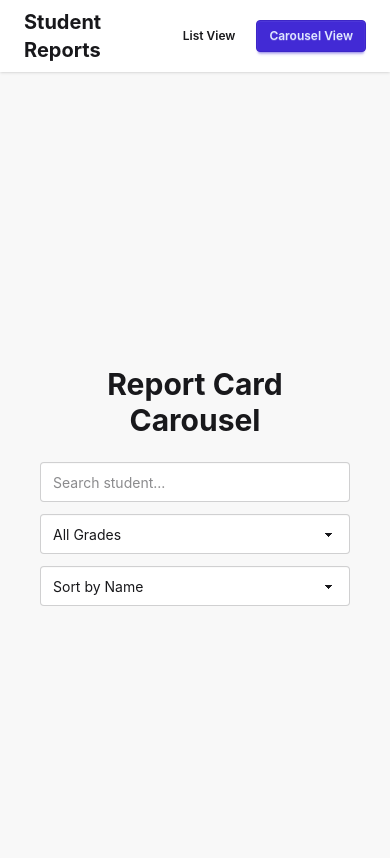
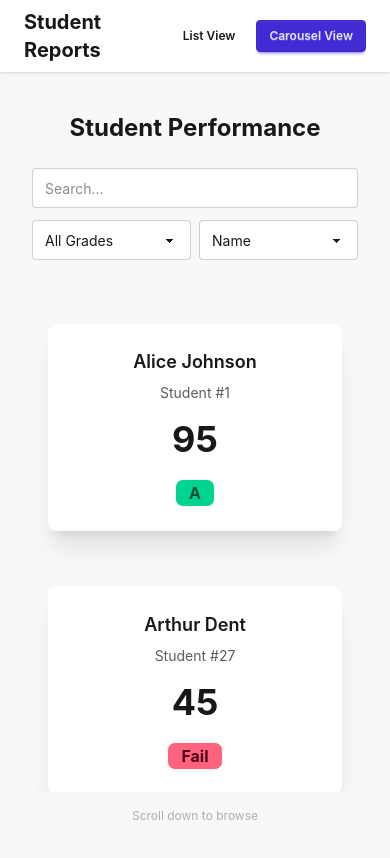
Before and after one commit to Joseph-Monakedi/ReportCards, a React (Vite) app: page / in a window 390 px wide. Both pictures are taken after a click on the button "Carousel View". Shown: the top 858 px of the page. Built offline with nearby package versions, Linux system fonts and the light colour scheme.

Commit message:
mobile friendl ui

```diff
--- a/src/components/Hover3dStudentCard.tsx
+++ b/src/components/Hover3dStudentCard.tsx
@@ -12,7 +12,7 @@ const Hover3DStudentCard = ({ student }: Props) => {
   const grade = getGradeInfo(student.score);
 
   return (
-    <div className="hover-3d min-w-[260px] flex-shrink-0 cursor-pointer">
+    <div className="hover-3d min-w-[260px] mx-auto w-full flex-shrink-0 cursor-pointer">
 
       <div className="card bg-base-100 shadow-xl">
         <div className="card-body items-center text-center">
--- a/src/components/ReportCard.tsx
+++ b/src/components/ReportCard.tsx
@@ -1,3 +1,4 @@
+import { useMemo } from "react";
 import { students } from "../data/students";
 import { getGradeInfo } from "../utils/gradeHelper";
 import { setUrlParam } from "../utils/urlState";
@@ -7,8 +8,8 @@ import { GradeFilter, SortType } from "../utils/urlState";
 const GradeReportCard = () => {
   const { grade, sort, search } = useFiltersFromUrl();
 
-  const filteredStudents = [...students]
-
+  const filteredStudents = useMemo(() => {
+    return [...students]
       .filter((s) => s.name.toLowerCase().includes(search.toLowerCase()))
       .filter((s) => {
         if (grade === GradeFilter.All) return true;
@@ -18,69 +19,83 @@ const GradeReportCard = () => {
         if (sort === SortType.name) return a.name.localeCompare(b.name);
         return b.score - a.score;
       });
+  }, [grade, sort, search]);
 
   return (
-    <div className="min-h-screen bg-base-200 flex items-center justify-center p-6">
+    <div className="min-h-screen bg-base-200 flex items-start justify-center p-2 sm:p-6">
       <div className="card bg-base-100 shadow-xl w-full max-w-2xl">
-        <div className="card-body">
-          <h2 className="card-title text-2xl mb-4">Grade Report Card</h2>
+        <div className="card-body p-4 sm:p-8">
+          <h2 className="card-title text-xl sm:text-2xl mb-4">Grade Report Card</h2>
 
-          <div className="flex flex-wrap gap-3 mb-4">
+          <div className="flex flex-col sm:flex-row gap-3 mb-6">
             <input
               type="text"
               placeholder="Search student..."
-              className="input input-bordered"
+              className="input input-bordered w-full"
               defaultValue={search}
               onChange={(e) => setUrlParam("search", e.target.value)}
             />
 
+            <div className="grid grid-cols-2 gap-2 w-full sm:w-auto">
               <select
-              className="select select-bordered"
+                className="select select-bordered w-full"
                 value={grade}
                 onChange={(e) => setUrlParam("grade", e.target.value)}
               >
                 <option value={GradeFilter.All}>All Grades</option>
-              <option value={GradeFilter.All}>Grade A</option>
-              <option value={GradeFilter.All}>Grade B</option>
-              <option value={GradeFilter.All}>Fail</option>
+                <option value={GradeFilter.A}>Grade A</option>
+                <option value={GradeFilter.B}>Grade B</option>
+                <option value={GradeFilter.Fail}>Fail</option>
               </select>
 
               <select
-              className="select select-bordered"
+                className="select select-bordered w-full"
                 value={sort}
                 onChange={(e) => setUrlParam("sort", e.target.value)}
               >
-              <option value={SortType.name}>Sort by Name</option>
-              <option value={SortType.score}>Sort by Score</option>
+                <option value={SortType.name}>Sort: Name</option>
+                <option value={SortType.score}>Sort: Score</option>
               </select>
             </div>
+          </div>
 
-          <div className="overflow-x-auto">
-            <table className="table">
+          {/* Table Container: Ensure it scrolls horizontally on tiny screens */}
+          <div className="overflow-x-auto -mx-4 sm:mx-0">
+            <table className="table table-zebra w-full">
               <thead>
                 <tr>
-                  <th>#</th>
-                  <th>Student</th>
-                  <th>Score</th>
-                  <th>Grade</th>
+                  <th className="px-2 sm:px-4">#</th>
+                  <th className="px-2 sm:px-4">Student</th>
+                  <th className="px-2 sm:px-4 text-right sm:text-left">Score</th>
+                  <th className="px-2 sm:px-4">Grade</th>
                 </tr>
               </thead>
               <tbody>
-                {filteredStudents.map((student) => {
+                {filteredStudents.length > 0 ? (
+                  filteredStudents.map((student) => {
                     const gradeInfo = getGradeInfo(student.score);
                     return (
-                    <tr key={student.id} className={gradeInfo.className}>
-                      <td>{student.id}</td>
-                      <td className="font-medium">{student.name}</td>
-                      <td>{student.score}</td>
-                      <td>
-                        <span className="badge badge-lg font-bold">
+                      <tr key={student.id} className={`${gradeInfo.className} hover`}>
+                        <td className="px-2 sm:px-4">{student.id}</td>
+                        <td className="px-2 sm:px-4 font-medium max-w-[120px] truncate sm:max-w-none">
+                          {student.name}
+                        </td>
+                        <td className="px-2 sm:px-4 text-right sm:text-left">{student.score}</td>
+                        <td className="px-2 sm:px-4">
+                          <span className="badge badge-sm sm:badge-md font-bold">
                             {gradeInfo.label}
                           </span>
                         </td>
                       </tr>
                     );
-                })}
+                  })
+                ) : (
+                  <tr>
+                    <td colSpan={4} className="text-center py-10 text-gray-500">
+                      No matches found.
+                    </td>
+                  </tr>
+                )}
               </tbody>
             </table>
           </div>
--- a/src/components/ReportCardCarousel.tsx
+++ b/src/components/ReportCardCarousel.tsx
@@ -7,14 +7,14 @@ import { useFiltersFromUrl } from "../hooks/useFiltersFromUrl";
 
 const ReportCardCarousel = () => {
   const carouselRef = useRef<HTMLDivElement | null>(null);
-  const [isHovered, setIsHovered] = useState(false);
+  const [isPaused, setIsPaused] = useState(false);
 
   const { grade, sort, search } = useFiltersFromUrl();
 
   const filteredStudents = [...students]
     .filter((s) => s.name.toLowerCase().includes(search.toLowerCase()))
     .filter((s) => {
-      if (grade === GradeFilter.A) return true;
+      if (grade === GradeFilter.All) return true;
       return getGradeInfo(s.score).label === grade;
     })
     .sort((a, b) => {
@@ -23,71 +23,106 @@ const ReportCardCarousel = () => {
     });
 
   useEffect(() => {
-    if (isHovered) return;
+    if (isPaused || filteredStudents.length <= 1) return;
 
     const interval = setInterval(() => {
       const container = carouselRef.current;
       if (!container) return;
 
-      container.scrollBy({ left: 280, behavior: "smooth" });
+      const isMobile = window.innerWidth < 640;
 
-      if (
-        container.scrollLeft + container.clientWidth >=
-        container.scrollWidth - 5
-      ) {
+      if (isMobile) {
+
+        const scrollAmount = 350;
+        if (container.scrollTop + container.clientHeight >= container.scrollHeight - 10) {
+          container.scrollTo({ top: 0, behavior: "smooth" });
+        } else {
+          container.scrollBy({ top: scrollAmount, behavior: "smooth" });
+        }
+      } else {
+        const scrollAmount = container.offsetWidth * 0.65;
+        if (container.scrollLeft + container.clientWidth >= container.scrollWidth - 10) {
           container.scrollTo({ left: 0, behavior: "smooth" });
+        } else {
+          container.scrollBy({ left: scrollAmount, behavior: "smooth" });
         }
-    }, 2500);
+      }
+    }, 3000);
 
     return () => clearInterval(interval);
-  }, [isHovered]);
+  }, [isPaused, filteredStudents.length]);
 
   return (
-    <div className="min-h-screen bg-base-200 flex items-center justify-center p-6">
-      <div className="w-full max-w-6xl">
-        <h2 className="text-3xl font-bold mb-6 text-center">
-          Report Card Carousel
+    <div className="min-h-screen w-full mx-auto py-6 sm:py-10 px-4">
+      <div className="w-full max-w-6xl mx-auto flex flex-col h-full">
+        <h2 className="text-2xl sm:text-3xl font-bold mb-6 text-center">
+          Student Performance
         </h2>
 
-        <div className="flex flex-wrap gap-3 mb-6 justify-center">
+        <div className="flex flex-col sm:flex-row gap-3 mb-8 justify-center">
           <input
             type="text"
-            placeholder="Search student..."
-            className="input input-bordered"
+            placeholder="Search..."
+            className="input input-bordered w-full sm:max-w-xs"
             defaultValue={search}
             onChange={(e) => setUrlParam("search", e.target.value)}
           />
-
+          <div className="flex gap-2 w-full sm:w-auto">
             <select
-            className="select select-bordered"
+              className="select select-bordered flex-1"
               value={grade}
               onChange={(e) => setUrlParam("grade", e.target.value)}
             >
               <option value={GradeFilter.All}>All Grades</option>
-            <option value={GradeFilter.All}>Grade A</option>
-            <option value={GradeFilter.All}>Grade B</option>
-            <option value={GradeFilter.All}>Fail</option>
+              <option value={GradeFilter.A}>Grade A</option>
+              <option value={GradeFilter.B}>Grade B</option>
+              <option value={GradeFilter.Fail}>Fail</option>
             </select>
-
             <select
-            className="select select-bordered"
+              className="select select-bordered flex-1"
               value={sort}
               onChange={(e) => setUrlParam("sort", e.target.value)}
             >
-            <option value={SortType.name}>Sort by Name</option>
-            <option value={SortType.score}>Sort by Score</option>
+              <option value={SortType.name}>Name</option>
+              <option value={SortType.score}>Score</option>
             </select>
           </div>
+        </div>
+
 
         <div
           ref={carouselRef}
-          onMouseEnter={() => setIsHovered(true)}
-          onMouseLeave={() => setIsHovered(false)}
-          className="flex gap-6 overflow-x-auto pb-6 scroll-smooth [perspective:1000px]"
+          onMouseEnter={() => setIsPaused(true)}
+          onMouseLeave={() => setIsPaused(false)}
+          onTouchStart={() => setIsPaused(true)}
+          className={`
+            carousel carousel-center rounded-box p-4 gap-6
+            flex-col sm:flex-row
+            carousel-vertical sm:carousel-horizontal
+            h-[500px] sm:h-auto
+            w-full  mx-auto
+          `}
         >
-          {filteredStudents.map((student) => (
-            <Hover3DStudentCard key={student.id} student={student} />
-          ))}
+          {filteredStudents.length > 0 ? (
+            filteredStudents.map((student) => (
+              <div
+                key={student.id}
+                className="carousel-item w-full mx-auto sm:w-auto flex justify-center py-4 sm:py-0"
+              >
+                <div className="w-full mx-auto max-w-[300px]">
+                  <Hover3DStudentCard student={student} />
+                </div>
+              </div>
+            ))
+          ) : (
+            <div className="carousel-item w-full flex justify-center items-center h-full text-neutral-content opacity-50">
+              No results found
+            </div>
+          )}
+        </div>
+
+        <div className="text-center sm:hidden text-xs text-gray-500 mt-4 animate-pulse">
+          Scroll down to browse
         </div>
       </div>
     </div>
```
Lines whose indentation alone changed are shown as unchanged.
